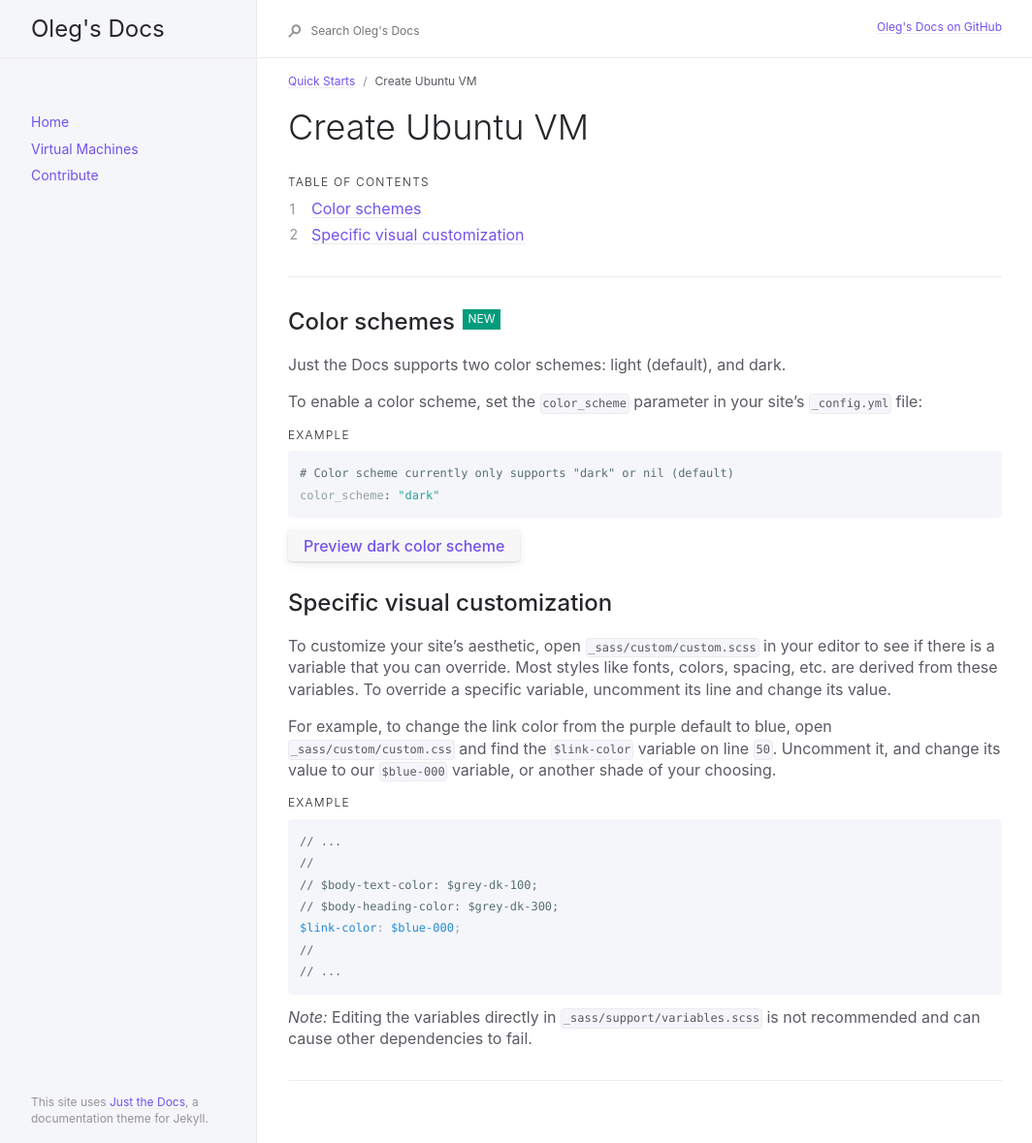
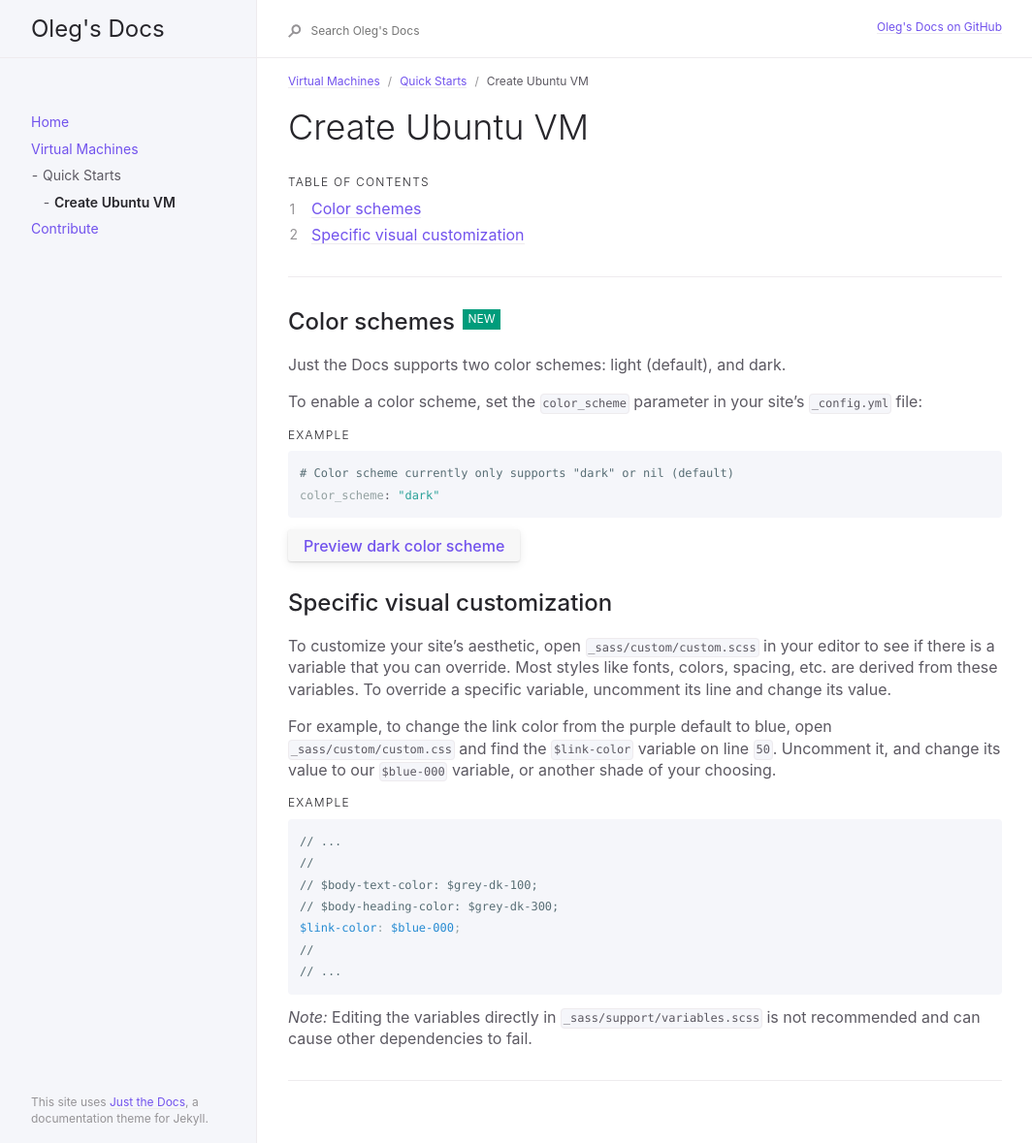
Before and after one commit to olegchorny/olegchorny.github.io, a Jekyll site: the page built from virtual-machines/quick-starts/create-ubuntu-vm.md, in a window 1280 px wide. Shown: the whole page at 97% size, without its empty margins (91-1155 px from the left). Built offline with Jekyll 4.4.1, drawn with Linux system fonts in a browser that asks for light colours.

Commit message:
virtual machines

```diff
--- a/virtual-machines/quick-starts/create-ubuntu-vm.md
+++ b/virtual-machines/quick-starts/create-ubuntu-vm.md
@@ -2,7 +2,7 @@
 layout: default
 title: Create Ubuntu VM
 parent: Quick Starts
-grand-parent: Virtual Machines
+grand_parent: Virtual Machines
 nav_order: 2
 ---
 
```
